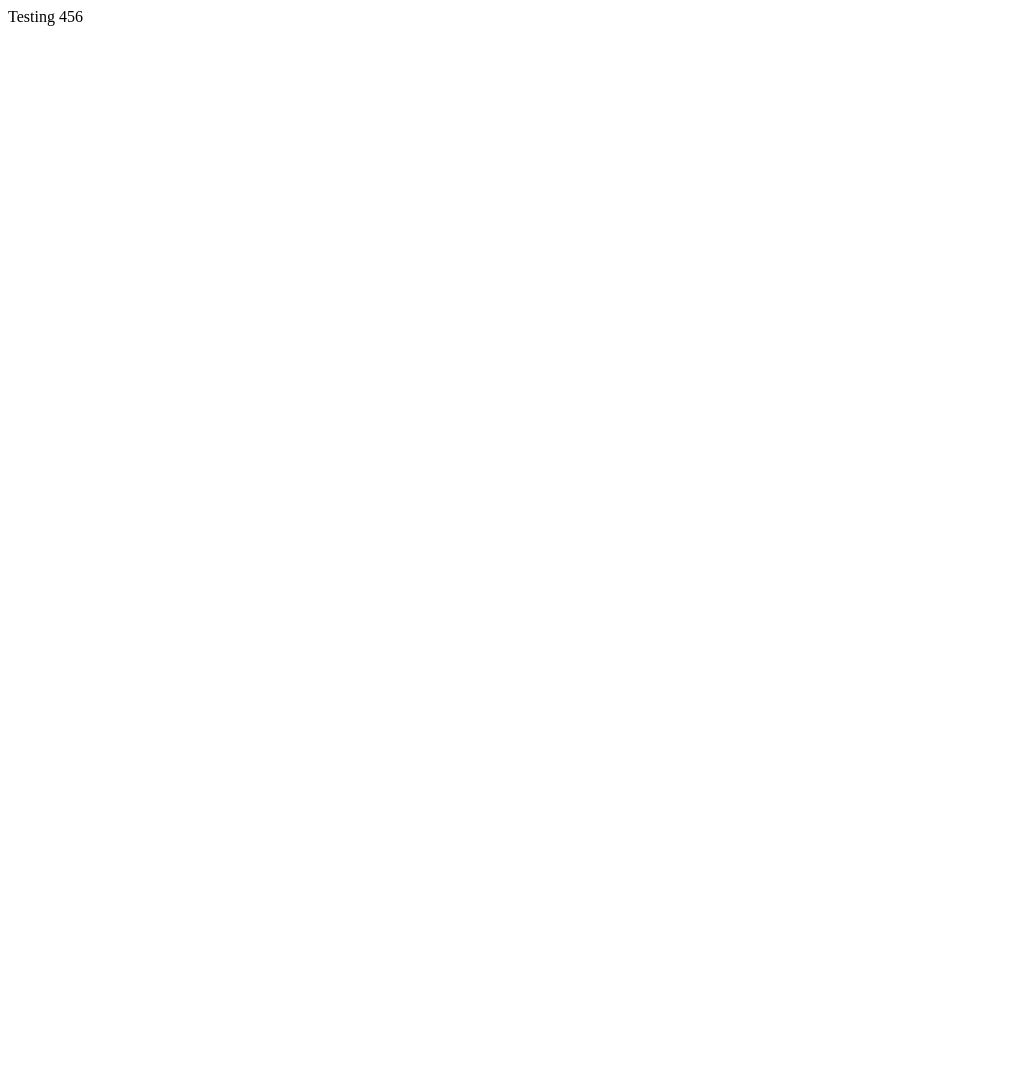
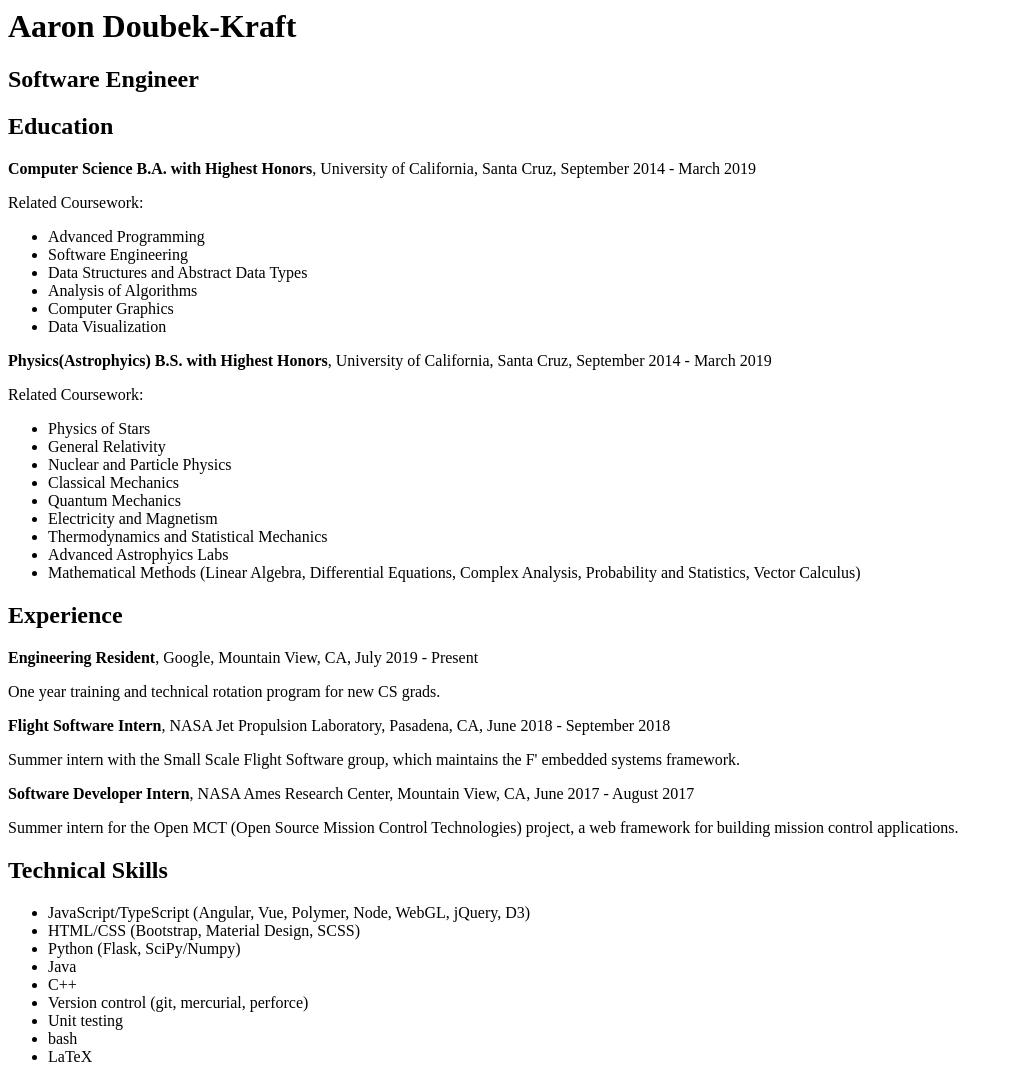
Before and after one commit to adoubekk/adoubekk.github.io, a plain HTML site: page index.html in a window 1280 px wide. Shown: the whole page, without its empty margins (0-1013 px from the left). Before the commit the page ends 800 px from the top, so only its background shows below. Drawn offline with Linux system fonts and the light colour scheme.

Commit message:
Add basic plain HTML resume

```diff
--- a/index.html
+++ b/index.html
@@ -1,11 +1,93 @@
 <html>
     <head>
-        <title>
-            Aaron Doubek-Kraft's Resume
-        </title>
+        <title> Aaron Doubek-Kraft's Resume </title>
     </head>
 
     <body>
-        <p> Testing 456 </p>
+        <h1> Aaron Doubek-Kraft </h1>
+        <h2> Software Engineer </h2>
+
+        <h2> Education </h2>
+            <p>
+                <b>Computer Science B.A. with Highest Honors</b>,  University of California, Santa Cruz,
+                September 2014 - March 2019
+            </p>
+            <p>
+              Related Coursework:
+              <ul>
+                  <li> Advanced Programming </li>
+                  <li> Software Engineering </li>
+                  <li> Data Structures and Abstract Data Types </li>
+                  <li> Analysis of Algorithms </li>
+                  <li> Computer Graphics </li>
+                  <li> Data Visualization </li>
+              </ul>
+            </p>
+            <p>
+                <b>Physics(Astrophyics) B.S. with Highest Honors</b>,  University of California, Santa Cruz,
+                September 2014 - March 2019
+            </p>
+            <p>
+              Related Coursework:
+              <ul>
+                  <li> Physics of Stars </li>
+                  <li> General Relativity </li>
+                  <li> Nuclear and Particle Physics </li>
+                  <li> Classical Mechanics </li>
+                  <li> Quantum Mechanics </li>
+                  <li> Electricity and Magnetism </li>
+                  <li> Thermodynamics and Statistical Mechanics </li>
+                  <li> Advanced Astrophyics Labs </li>
+                  <li> Mathematical Methods (Linear Algebra, Differential Equations, Complex Analysis, Probability and Statistics, Vector Calculus) </li>
+              </ul>
+            </p>
+
+        <h2> Experience </h2>
+            <p>
+                <b>Engineering Resident</b>, Google, Mountain View, CA,
+                July 2019 - Present
+            </p>
+            <p> One year training and technical rotation program for new CS grads. </p>
+            <p>
+                <b>Flight Software Intern</b>, NASA Jet Propulsion Laboratory, Pasadena, CA,
+                June 2018 - September 2018
+            </p>
+            <p> Summer intern with the Small Scale Flight Software group, which maintains the F' embedded systems framework. </p>
+            <p>
+                <b>Software Developer Intern</b>, NASA Ames Research Center, Mountain View, CA,
+                June 2017 - August 2017
+            </p>
+            <p> Summer intern for the Open MCT (Open Source Mission Control Technologies) project, a web framework for building mission control applications. </p>
+
+        <h2> Technical Skills </h2>
+            <ul>
+                <li>
+                  JavaScript/TypeScript (Angular, Vue, Polymer, Node, WebGL, jQuery, D3)
+                </li>
+                <li>
+                  HTML/CSS (Bootstrap, Material Design, SCSS)
+                </li>
+                <li>
+                  Python (Flask, SciPy/Numpy)
+                </li>
+                <li>
+                  Java
+                </li>
+                <li>
+                  C++
+                </li>
+                <li>
+                  Version control (git, mercurial, perforce)
+                </li>
+                <li>
+                  Unit testing
+                </li>
+                <li>
+                  bash
+                </li>
+                <li>
+                  LaTeX
+                </li>
+            </ul>
     </body>
 </html>
```
Also changed, not shown: templates/resume.html (deleted, +0 -11 lines), templates/resume.template.html (added, +44 -0 lines), 2 other files.
